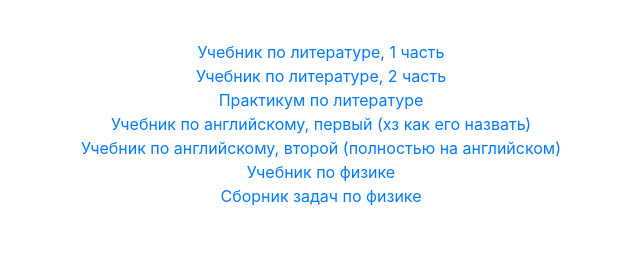
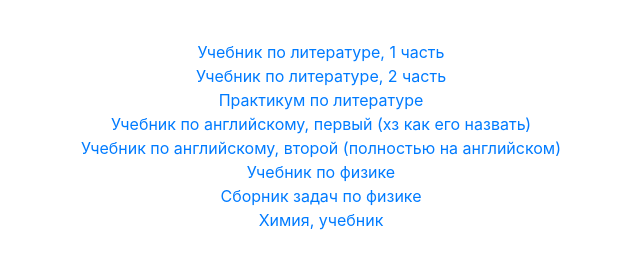
Before and after one commit to Fispect/bookish-potato, a plain HTML site: page index.html in a window 1280 px wide. Shown: the whole page, without its empty margins (319-959 px from the left). Drawn offline with nearby package versions, Linux system fonts and the light colour scheme.

Commit message:
Update index.html

```diff
--- a/index.html
+++ b/index.html
@@ -18,7 +18,7 @@
 			<a href="https://drive.google.com/file/d/1M_T8f8n6nF5oipEfvcy8fzCbJ2A2Pw_5/view">Учебник по английскому, второй (полностью на английском)</a></br>
 			<a href="https://drive.google.com/file/d/1wdSNpxAlxxo3fOFEINneU3oDF8LLR-b7/view">Учебник по физике</a></br>
 			<a href="https://drive.google.com/file/d/1mXaF8hod7OMXvRuA81OHW2_xPdAuhP7n/view">Сборник задач по физике</a></br>
-			<a href="C:\Users\Roman\Desktop\сайт с учебниками тип\сами учебники собсна\"></a></br>
+			<a href="https://academia-moscow.ru/ftp_share/_books/fragments/fragment_23719.pdf">Химия, учебник</a></br>
 			<a href="C:\Users\Roman\Desktop\сайт с учебниками тип\сами учебники собсна\"></a></br>
 			<a href="C:\Users\Roman\Desktop\сайт с учебниками тип\сами учебники собсна\"></a></br>
 		</div>
```
